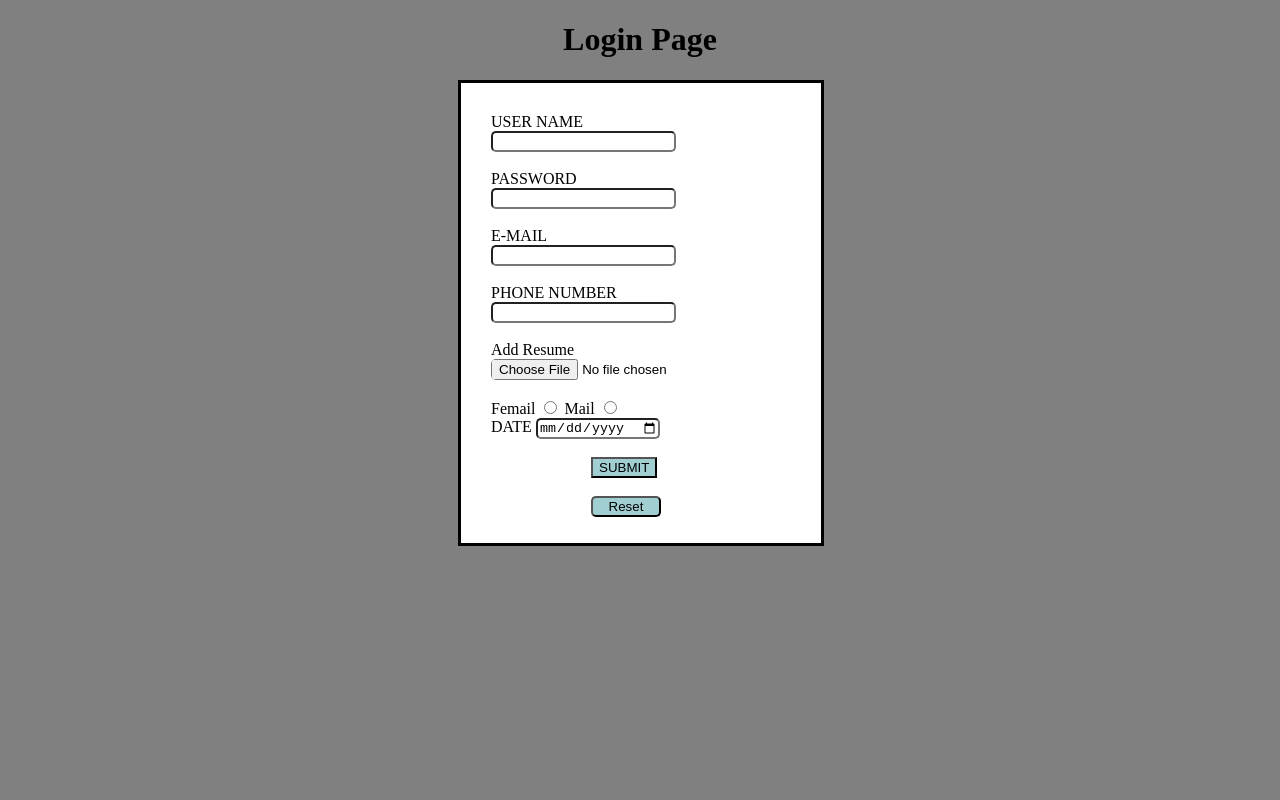
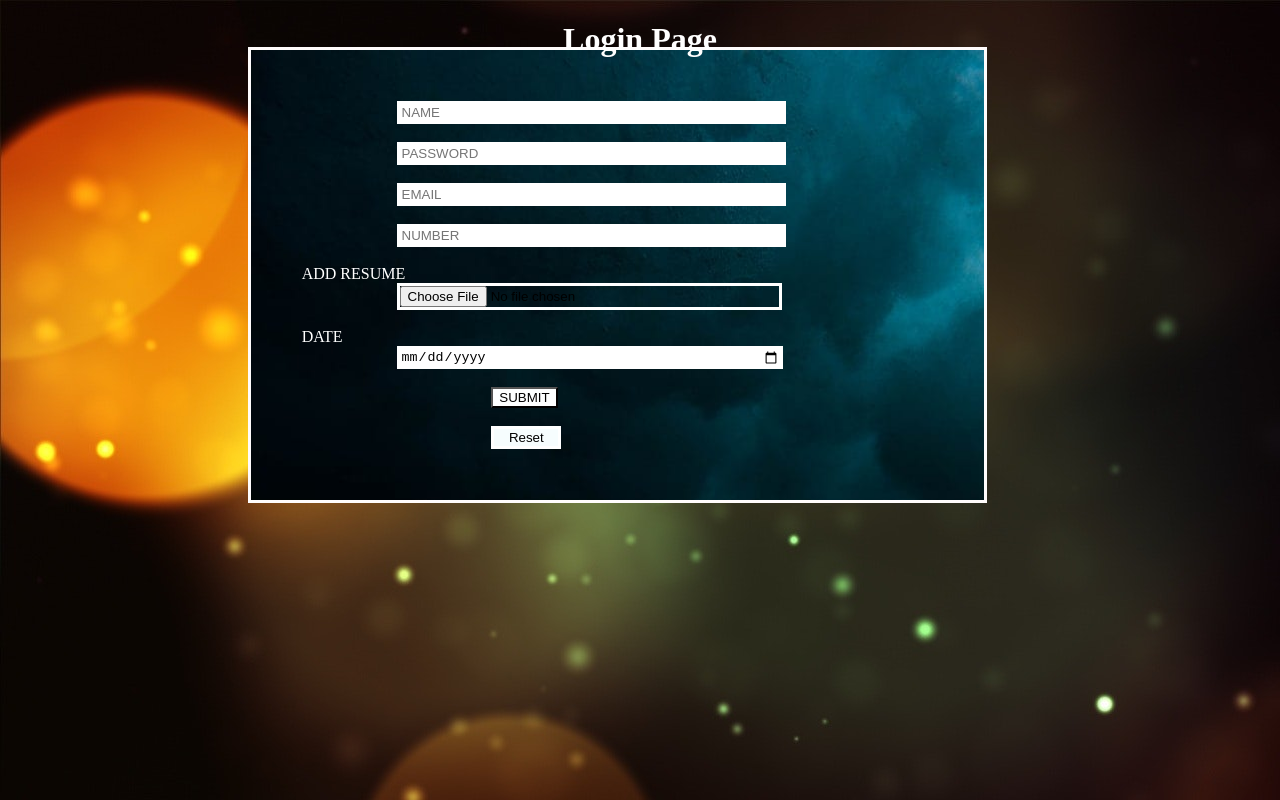
Before and after one commit to Dhanashri4422/LoginPage, a plain HTML site: page Registration-page/index.html in a window 1280 px wide. Drawn offline with Linux system fonts and the light colour scheme.

Commit message:
LoginPage

```diff
--- a/Registration-page/index.html
+++ b/Registration-page/index.html
@@ -5,23 +5,21 @@
 <link rel="stylesheet" href="style.css">
 </head>
 <body>
-		<h1>Login Page</h1>
-	<form id="a">
-		<lable for="name">USER NAME</lable><br>
-		<input type="text" id="name"><br><br>
-		<lable for="pass">PASSWORD</lable><br>
-		<input type="password" id="pass"><br><br>
-		<lable for="mail">E-MAIL</lable><br>
-		<input type="email" id="mail"><br><br>
-		<lable for="num">PHONE NUMBER</lable><br>
-		<input type="number" id="num"><br><br>
-		<lable for="file">Add Resume</lable><br>
+		<h1>Login Page</h1><br>
+	<form>
+
+		<input type="text" id="name" placeholder="NAME"><br><br>
+
+		<input type="password" id="pass" placeholder="PASSWORD"><br><br>
+
+		<input type="email" id="mail" placeholder="EMAIL"><br><br>
+
+		<input type="number" id="num" placeholder="NUMBER"><br><br>
+		<lable for="file">ADD RESUME</lable><br>
 		<input type="file" id="file"><br><br>
-		<lable for="radio">Femail<lable>
-		<input type="radio" id=="radio" value="F" name="dd">
-		<lable for="radi">Mail<lable>
-		<input type="radio" id="radi" value="M" name="dd"><br>
-		<lable for="date">DATE</lable>
+
+
+		<lable for="date">DATE</lable><br>
 		<input type="date" id="date"><br><br>
 
 		<button id="bt">SUBMIT</button><br><br>
--- a/Registration-page/style.css
+++ b/Registration-page/style.css
@@ -1,38 +1,52 @@
 html{
-    background-color:grey;
+    background-image: url("wallpaper.jpg");
 
 }
 form{
-    background-color:white;
 
-    border:3px solid black;
-    width:300px;
-    height:400px;
-    padding:30px;
-    margin:20px 450px;
+    background-image: url("Background image.jpg");
+    border:3px solid rgb(255, 252, 252);
+    width:50%;
+    height:40%;
+    padding:4%;
+    margin:-4% 19%;
 
 }
 
 
 input{
-border-radius:5px;
+
+border-radius:0%;
+border:3px solid rgb(255, 255, 255);
+width:60%;
+margin:0% 15%;
 
 }
 input:hover{
-    background-color:yellow;
+    background-color:rgb(13, 255, 0);
 }
 button:hover{
-    background-color:yellow;
+    background-color:rgb(255, 0, 0);
 }
 button{
-    margin: 0px 100px;
-    background-color:#A0CED1;
+    margin: 0% 30%;
+    background-color:#fdffff;
 
 }
 #set{
-margin: 0px 100px;
+margin: 0% 30%;
 width:70px;
-background-color:#A0CED1;
+background-color:#f6fdfe;
 }
 h1 {text-align: center;
 }
+#set:hover{
+    background-color:grey;
+}
+h1{
+    color:white;
+}
+lable{
+    color:white;
+
+}
```
Also changed, not shown: Login_page/index.html (added, +72 -0 lines), Login_page/Background image.jpg (added), Login_page/wallpaper.jpg (added), Login_page/welcome.jpg (added), Registration-page/Background image.jpg (added), Registration-page/wallpaper.jpg (added).
